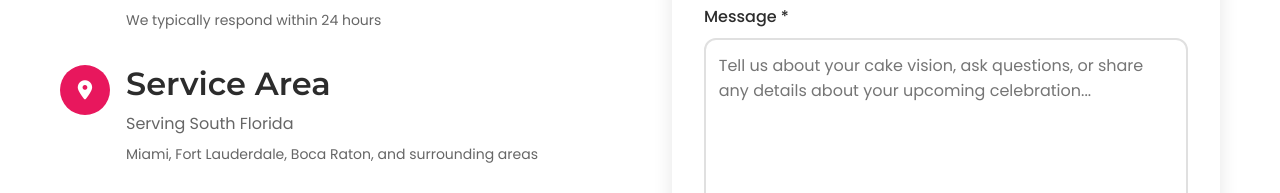
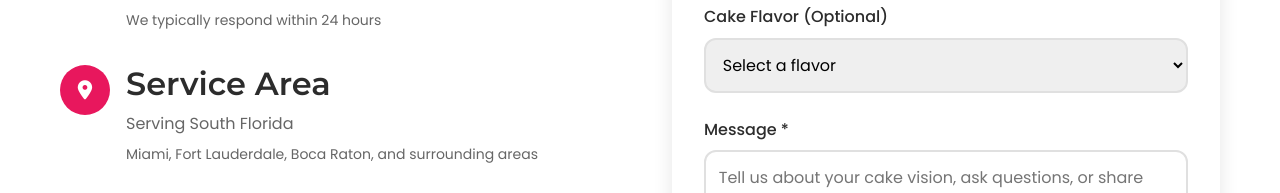
Before and after one commit to omarg005/DulceLunaCakes, a website: page contact.html in a window 1280 px wide. Shown: the part 731-924 px from the top of the page. Drawn offline with Linux system fonts and the light colour scheme.

Commit message:
Added Cake Flavors Dropdown to Contact Form

```diff
--- a/api/send-contact.js
+++ b/api/send-contact.js
@@ -6,7 +6,7 @@ module.exports = async function handler(req, res) {
     if (req.method === 'OPTIONS') return res.status(200).end();
     if (req.method !== 'POST') return res.status(405).json({ success: false, error: 'Method not allowed' });
 
-    const { 'contact-name': name, 'contact-email': email, 'contact-subject': subject, 'contact-message': message, 'contact-phone': phone, 'preferred-contact': preferredContact } = req.body || {};
+    const { 'contact-name': name, 'contact-email': email, 'contact-subject': subject, 'contact-flavor': flavor, 'contact-message': message, 'contact-phone': phone, 'preferred-contact': preferredContact } = req.body || {};
 
     if (!name || !email || !message) {
         return res.status(400).json({ success: false, error: 'Name, email, and message are required.' });
@@ -28,6 +28,7 @@ module.exports = async function handler(req, res) {
             <tr><td style="padding:6px 12px;font-weight:bold;">Email</td><td style="padding:6px 12px;"><a href="mailto:${email}">${email}</a></td></tr>
             ${phone ? `<tr><td style="padding:6px 12px;font-weight:bold;">Phone</td><td style="padding:6px 12px;">${phone}</td></tr>` : ''}
             ${subject ? `<tr><td style="padding:6px 12px;font-weight:bold;">Subject</td><td style="padding:6px 12px;">${subject}</td></tr>` : ''}
+            ${flavor ? `<tr><td style="padding:6px 12px;font-weight:bold;">Cake Flavor</td><td style="padding:6px 12px;">${flavor}</td></tr>` : ''}
             ${preferredContact ? `<tr><td style="padding:6px 12px;font-weight:bold;">Preferred Contact</td><td style="padding:6px 12px;">${preferredContact}</td></tr>` : ''}
         </table>
         <h3 style="margin-top:24px;">Message</h3>
--- a/contact.html
+++ b/contact.html
@@ -166,6 +166,23 @@
                         </div>
 
                         <div class="form-group">
+                            <label for="contact-flavor">Cake Flavor (Optional)</label>
+                            <select id="contact-flavor" name="contact-flavor">
+                                <option value="">Select a flavor</option>
+                                <option value="vanilla-rum-dulce-de-leche">Vanilla Rum Dulce de Leche</option>
+                                <option value="vanilla-rum-guava">Vanilla Rum Guava</option>
+                                <option value="chocolate-salted-caramel">Chocolate Salted Caramel</option>
+                                <option value="chocolate-nutella-strawberry">Chocolate Nutella &amp; Strawberry</option>
+                                <option value="cookies-and-cream">Chocolate or Vanilla Cookies &amp; Cream</option>
+                                <option value="red-velvet-cream-cheese">Red Velvet Cream Cheese</option>
+                                <option value="orange-creamsicle">Orange Creamsicle</option>
+                                <option value="half-chocolate-half-vanilla">Half Chocolate, Half Vanilla Buttercream</option>
+                                <option value="white-chocolate-macadamia">White Chocolate Macadamia</option>
+                                <option value="dark-chocolate-coffee-ganache">Dark Chocolate Coffee Ganache</option>
+                            </select>
+                        </div>
+
+                        <div class="form-group">
                             <label for="contact-message">Message *</label>
                             <textarea id="contact-message" name="contact-message" rows="6" placeholder="Tell us about your cake vision, ask questions, or share any details about your upcoming celebration..." required></textarea>
                         </div>
```
